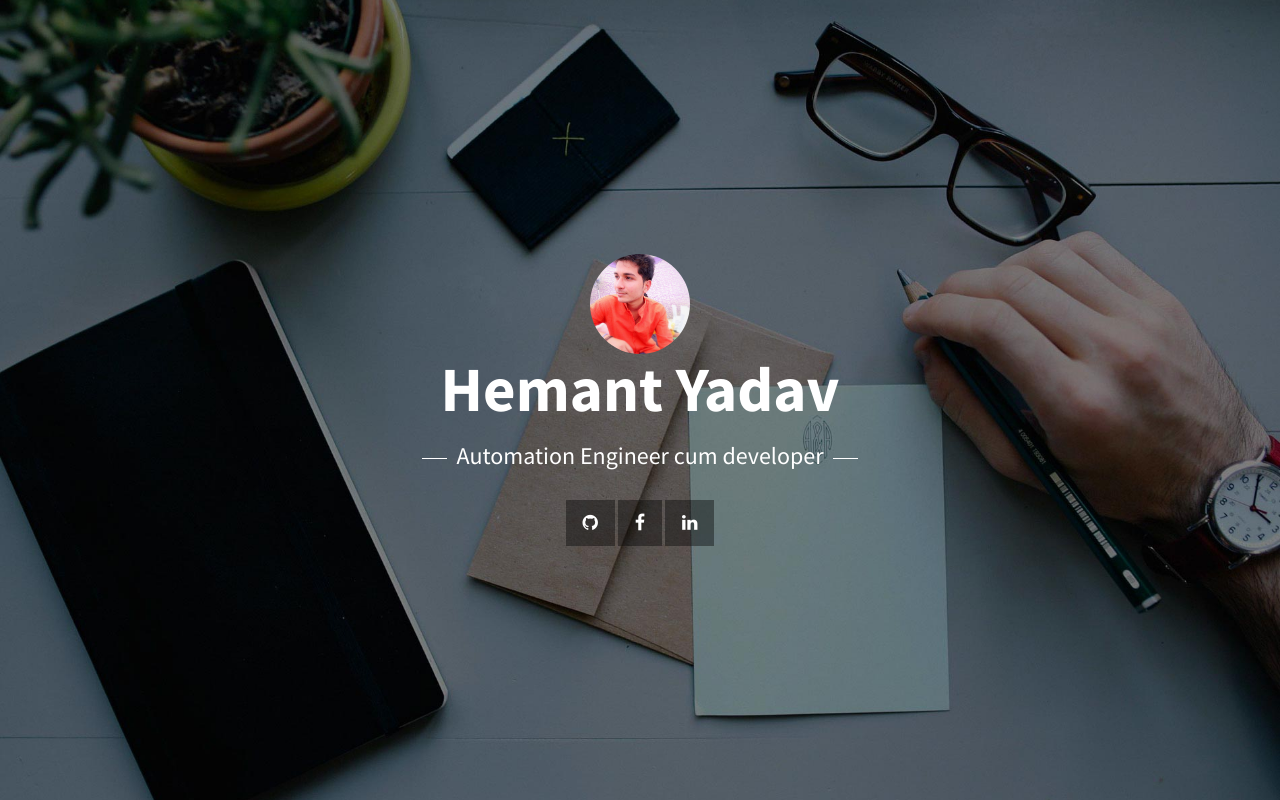
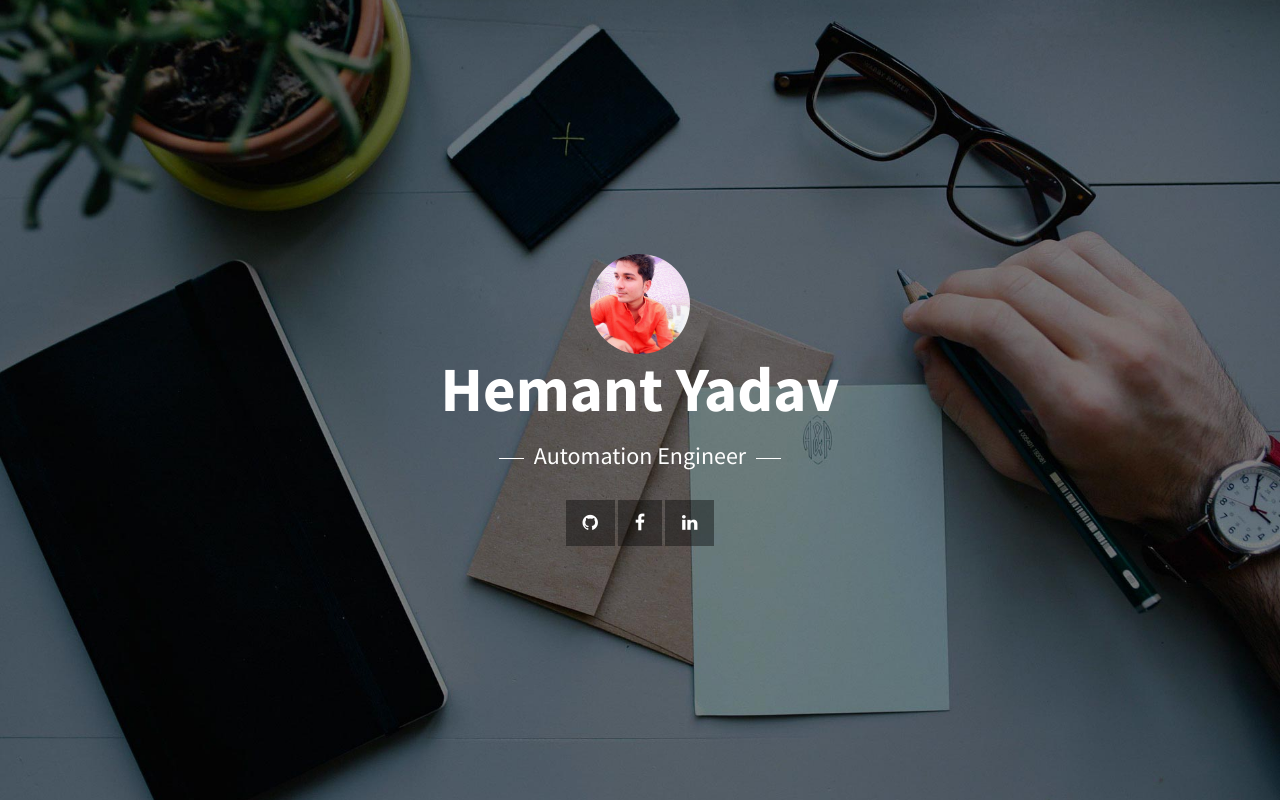
Before and after one commit to yadavhemantyadav/CV, a website: page index.html in a window 1280 px wide. Drawn offline with nearby package versions, Linux system fonts and the light colour scheme; some packages are replaced by stand-ins of ours.

Commit message:
dev line removed

```diff
--- a/view/home.html
+++ b/view/home.html
@@ -18,7 +18,7 @@
     <div class="text-vertical-center">
         <img src="img/main.jpg" class="img-circle" width="100px" height="100px">
         <h1>Hemant Yadav</h1>
-        <h3>Automation Engineer cum developer</h3>
+        <h3>Automation Engineer</h3>
         <br>
         <a href="https://github.com/yadavhemantyadav" target="_blank" onclick="return ga();" class="btn btn-dark btn-lg"><i class="fa fa-github"></i></a>
         <a href="https://www.facebook.com/yadavhemantyadav" target="_blank" onclick="return ga();" class="btn btn-dark btn-lg"><i class="fa fa-facebook"></i></a>
```
Also changed, not shown: index.html (+0 -2 lines).
